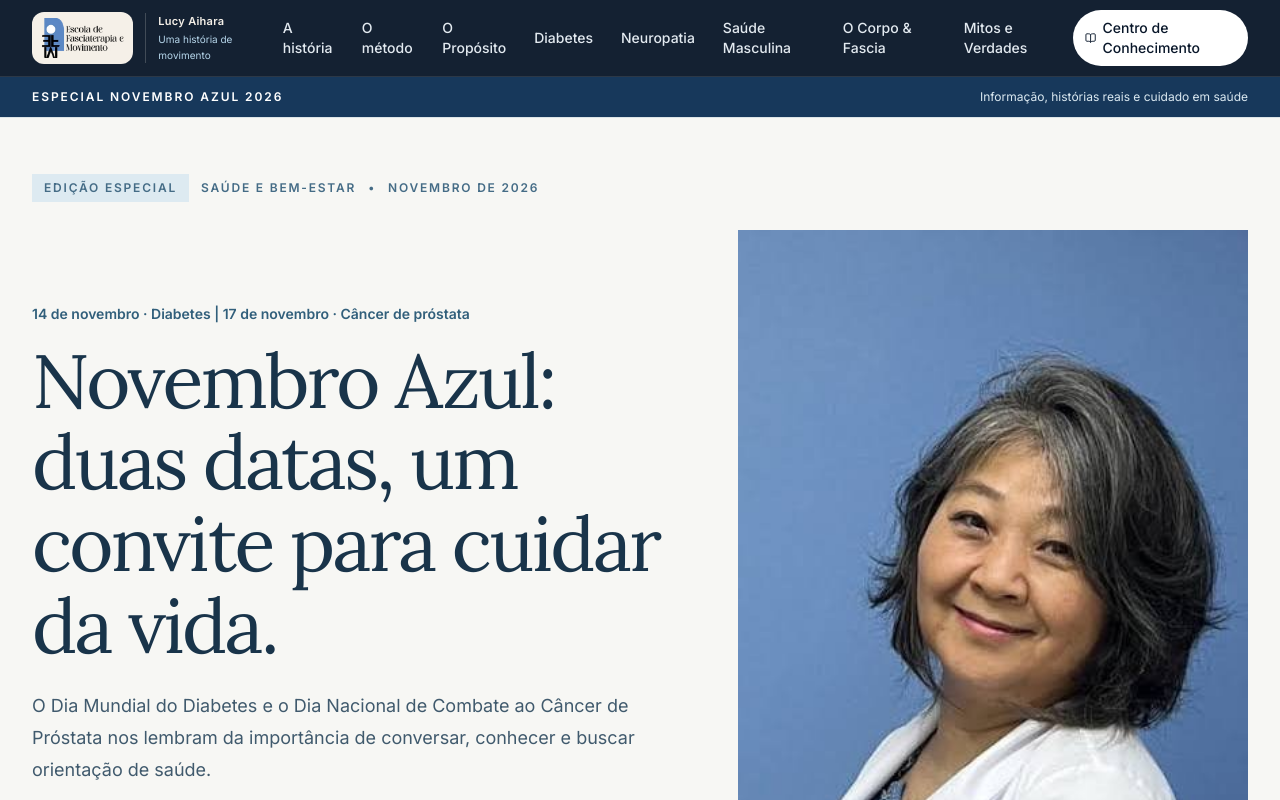
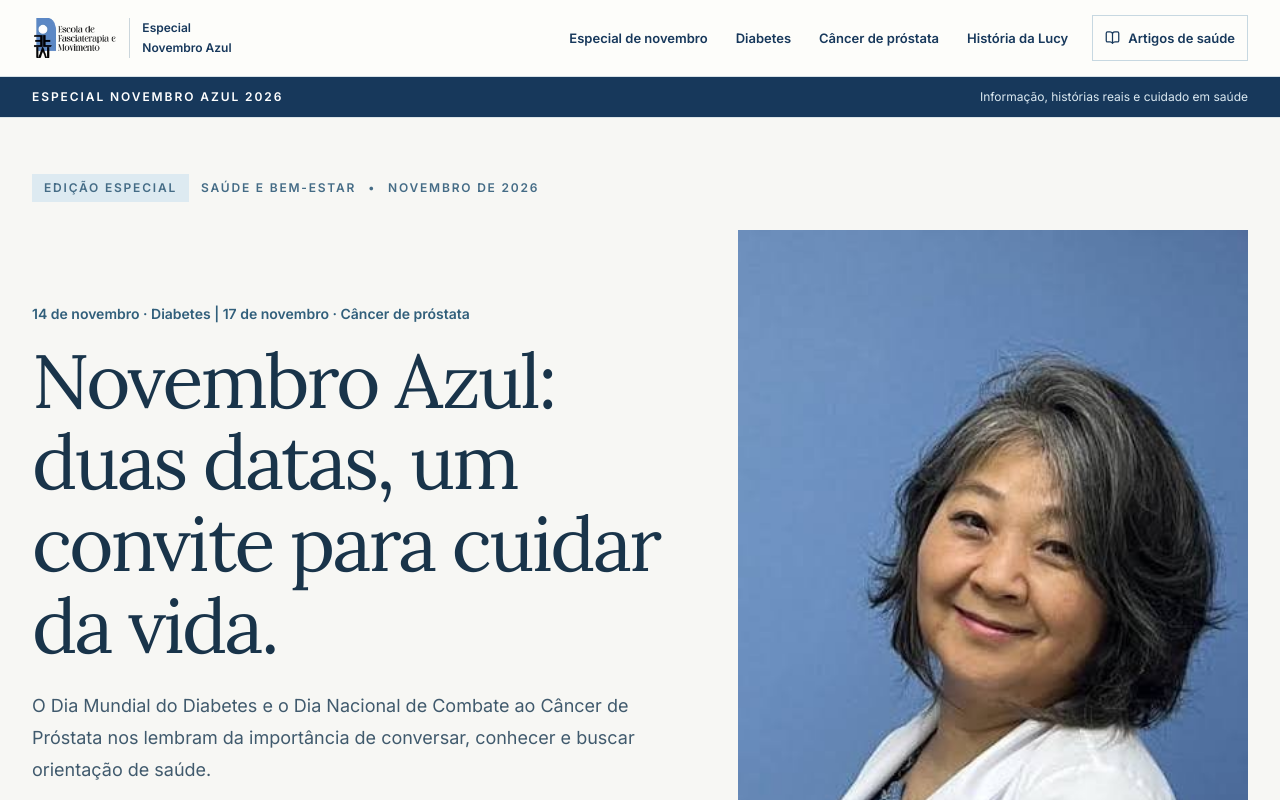
Before and after one commit to mslol21/projeto-lucy, a Next.js app: page / in a window 1280 px wide. Shown: the top 800 px of the page. Built offline with nearby package versions, Linux system fonts and the light colour scheme.

Commit message:
design: editorial health publication header and navigation

```diff
--- a/src/components/layout/Header.tsx
+++ b/src/components/layout/Header.tsx
@@ -3,111 +3,44 @@
 import { useState } from "react";
 import Image from "next/image";
 import Link from "next/link";
-import { usePathname } from "next/navigation";
-import { Menu, X, BookOpen, ArrowUpRight } from "lucide-react";
-import { NAV_LINKS } from "@/data/campaign-data";
+import { Menu, X, BookOpen } from "lucide-react";
+
+const editorialNav = [
+  { label: "Especial de novembro", href: "/#datas" },
+  { label: "Diabetes", href: "/#diabetes" },
+  { label: "Câncer de próstata", href: "/#saude-masculina" },
+  { label: "História da Lucy", href: "/#historia" },
+  { label: "Artigos de saúde", href: "/conhecimento" },
+];
 
 export function Header() {
   const [mobileMenuOpen, setMobileMenuOpen] = useState(false);
-  const pathname = usePathname();
-  const isHome = pathname === "/";
-  const base = isHome
-    ? "border-white/10 bg-[#081629]/95 text-[#F5F0E8]"
-    : "border-stone-200/70 bg-[#F5F2EB]/95 text-[#17385B]";
-  const defaultLink = isHome
-    ? "text-[#e3eaf0] hover:bg-white/10 hover:text-white"
-    : "text-[#17385B] hover:bg-white/80";
-  const closeMenu = () => setMobileMenuOpen(false);
-
   return (
-    <header className={`sticky top-0 z-50 w-full border-b backdrop-blur-xl ${base}`}>
-      <div className="mx-auto max-w-7xl px-4 sm:px-6 lg:px-8">
-        <div className="flex h-[76px] items-center justify-between gap-4">
-          <Link
-            href="/"
-            onClick={closeMenu}
-            className="flex min-w-0 items-center gap-3 rounded-lg focus-visible:outline-2 focus-visible:outline-offset-4"
-            aria-label="Escola de Fasciaterapia e Movimento — início"
-          >
-            <span className="flex shrink-0 items-center rounded-xl bg-[#F5F0E8] px-2 py-1.5">
-              <Image
-                src="/images/logo-horizontal-hd.png"
-                alt="Escola de Fasciaterapia e Movimento"
-                width={188}
-                height={55}
-                priority
-                className="h-9 w-auto object-contain sm:h-10"
-              />
-            </span>
-            <span className="hidden max-w-[148px] flex-col border-l border-current/20 pl-3 xl:flex">
-              <span className="text-[11px] font-semibold tracking-wide">Lucy Aihara</span>
-              <span className={`text-[10px] ${isHome ? "text-[#B6D6EA]" : "text-[#415A77]"}`}>
-                Uma história de movimento
-              </span>
-            </span>
+    <header className="sticky top-0 z-50 border-b border-[#D6E1E7] bg-[#FDFDFB]/95 text-[#17385B] backdrop-blur-md">
+      <div className="mx-auto flex h-[76px] max-w-7xl items-center justify-between gap-4 px-5 sm:px-8">
+        <Link href="/" className="flex min-w-0 shrink-0 items-center gap-3 focus-visible:outline-2 focus-visible:outline-offset-4" aria-label="Escola de Fasciaterapia e Movimento — página inicial" onClick={() => setMobileMenuOpen(false)}>
+          <Image src="/images/logo-horizontal-hd.png" width={190} height={55} alt="Escola de Fasciaterapia e Movimento" priority className="h-10 w-auto object-contain" />
+          <span className="hidden border-l border-[#CBD6DC] pl-3 text-xs font-semibold leading-5 xl:block">Especial<br />Novembro Azul</span>
         </Link>
         <nav className="hidden items-center gap-1 lg:flex" aria-label="Navegação principal">
-            {isHome && (
-              <Link href="/#historia" className={`rounded-full px-3 py-2 text-sm font-medium transition-colors ${defaultLink}`}>
-                A história
-              </Link>
-            )}
-            {isHome && (
-              <Link href="/#metodo" className={`rounded-full px-3 py-2 text-sm font-medium transition-colors ${defaultLink}`}>
-                O método
-              </Link>
-            )}
-            {NAV_LINKS.map((link) => (
-              <Link
-                key={link.href}
-                href={link.href}
-                className={`rounded-full px-3 py-2 text-sm font-medium transition-colors ${
-                  link.href === "/conhecimento"
-                    ? isHome
-                      ? "bg-white text-[#081629] hover:bg-[#B6D6EA]"
-                      : "bg-[#17385B] text-white hover:bg-[#28577c]"
-                    : defaultLink
-                }`}
-              >
-                <span className="inline-flex items-center gap-1.5">
-                  {link.href === "/conhecimento" && <BookOpen size={14} aria-hidden="true" />}
-                  {link.label}
-                </span>
+          {editorialNav.map((item) => (
+            <Link key={item.href} href={item.href} className={`px-3 py-3 text-[13px] font-semibold transition-colors hover:bg-[#EAF1F3] hover:text-[#315F7B] ${item.href === "/conhecimento" ? "ml-2 inline-flex items-center gap-2 border border-[#C7D8E1]" : ""}`}>
+              {item.href === "/conhecimento" && <BookOpen size={15} aria-hidden="true" />}
+              {item.label}
             </Link>
           ))}
         </nav>
-          <button
-            type="button"
-            className="inline-flex min-h-11 min-w-11 items-center justify-center rounded-xl border border-current/20 lg:hidden"
-            onClick={() => setMobileMenuOpen((prev) => !prev)}
-            aria-expanded={mobileMenuOpen}
-            aria-controls="lucy-mobile-nav"
-            aria-label={mobileMenuOpen ? "Fechar menu" : "Abrir menu"}
-          >
+        <button type="button" onClick={() => setMobileMenuOpen((v) => !v)} aria-label={mobileMenuOpen ? "Fechar menu" : "Abrir menu"} aria-controls="mobile-editorial-menu" aria-expanded={mobileMenuOpen} className="inline-flex size-11 items-center justify-center border border-[#C7D8E1] lg:hidden">
           {mobileMenuOpen ? <X size={23} /> : <Menu size={23} />}
         </button>
       </div>
-      </div>
       {mobileMenuOpen && (
-        <nav
-          id="lucy-mobile-nav"
-          aria-label="Navegação para dispositivos móveis"
-          className={`border-t px-4 pb-5 pt-3 lg:hidden ${isHome ? "border-white/10 bg-[#081629]" : "border-stone-200 bg-[#F5F2EB]"}`}
-        >
-          <div className="mx-auto flex max-w-7xl flex-col gap-1">
-            {isHome && (
-              <>
-                <Link href="/#historia" onClick={closeMenu} className={`rounded-xl px-3 py-3 text-sm ${defaultLink}`}>A história da Lucy</Link>
-                <Link href="/#metodo" onClick={closeMenu} className={`rounded-xl px-3 py-3 text-sm ${defaultLink}`}>O Método Danis Bois</Link>
-              </>
-            )}
-            {NAV_LINKS.map((link) => (
-              <Link key={link.href} href={link.href} onClick={closeMenu} className={`flex items-center justify-between rounded-xl px-3 py-3 text-sm ${defaultLink}`}>
-                {link.label}
-                {link.href === "/conhecimento" && <ArrowUpRight size={16} aria-hidden="true" />}
+        <nav id="mobile-editorial-menu" className="border-t border-[#D6E1E7] bg-white px-5 py-3 lg:hidden" aria-label="Navegação móvel">
+          {editorialNav.map((item) => (
+            <Link key={item.href} href={item.href} onClick={() => setMobileMenuOpen(false)} className="block border-b border-[#E8EFF1] px-2 py-3 text-sm font-medium last:border-0">
+              {item.label}
             </Link>
           ))}
-          </div>
         </nav>
       )}
     </header>
```
Lines whose indentation alone changed are shown as unchanged.
